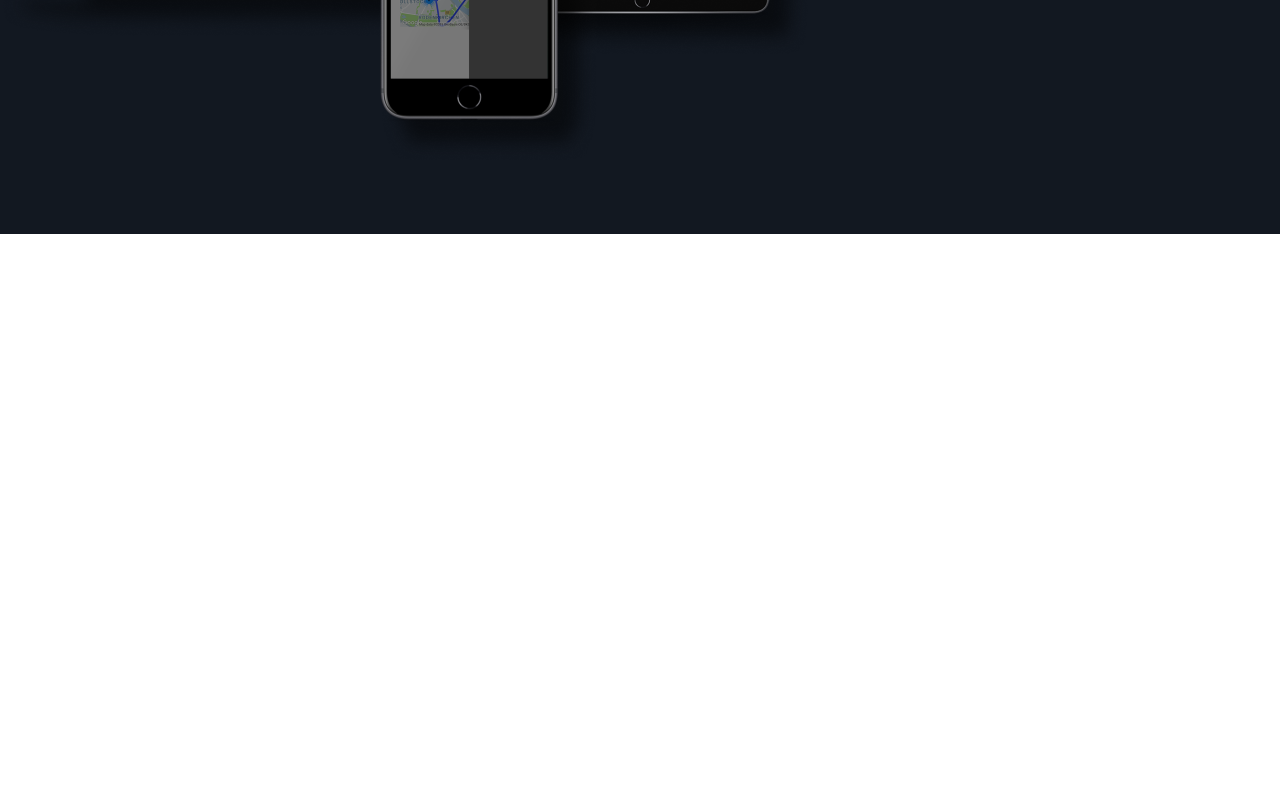
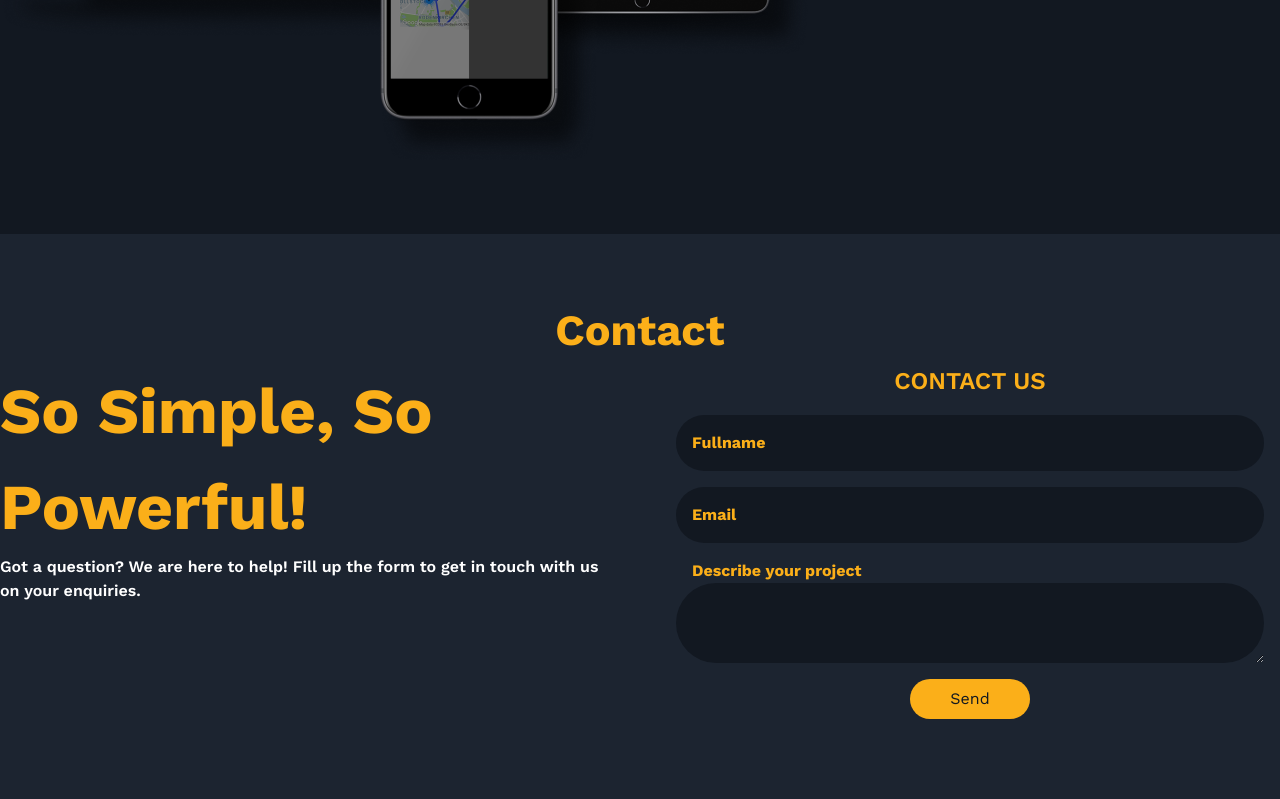
Before and after one commit to muradmolla/logistics, a Gatsby site: page / in a window 1280 px wide. Shown: the part 2852-3651 px from the top of the page. Before the commit the page ends 3086 px from the top, so only its background shows below. Built offline with nearby package versions, Linux system fonts and the light colour scheme; Gatsby itself is replaced by a stand-in of ours.

Commit message:
Contact Form

```diff
--- a/src/components/Contact.tsx
+++ b/src/components/Contact.tsx
@@ -1,11 +1,40 @@
  import React from "react"
+import { SectionController } from "../hooks/useSections";
 
- export default function Contact {
+ export default function Contact() {
     const section = "contact";
 
+    const content = new SectionController(section);
+
     return (
-        <section id={section} className="bg-blue">
-            <h2></h2>
+        <section id={section} className="bg-blue text-orange py-16">
+            <div className="container mx-auto">
+            <h2 className="text-center">{ content.contentFromPart("header") }</h2>
+            <div className="grid grid-col-1 lg:grid-cols-2 gap-20 lg:gap-10">
+                <div className="pr-3">
+                    <h1>{ content.contentFromPart("leftHeader") }</h1>
+                    <p className="text-white">{ content.contentFromPart("leftSubtext") }</p>
+                    </div>
+                <div>
+                    <h4 className="text-center">{ content.contentFromPart("FormHeader") }</h4>
+                    <form  name="contact" method="POST" data-netlify="true" className="contact-form">
+                        <div>
+                        <input className="bg-blue-dark" aria-label={ content.contentFromPart("formFullname" )} id="formName" type="text" name="Fullname" placeholder={ content.contentFromPart("formFullname" )}/>
+                        </div>
+                        <div>
+                        <input aria-label={ content.contentFromPart("formEmail" )} type="text" name="Email" placeholder={ content.contentFromPart("formEmail" )}/>
+                        </div>
+                        <div>
+                            <label htmlFor="formName" className="mx-4">{ content.contentFromPart("formTextarea") }</label>
+                        <textarea id="formContent" name="content"></textarea>
+                        </div>
+                        <div className="flex justify-center">
+                        <button className="px-10 py-2 rounded-3xl bg-orange text-blue-dark">{ content.contentFromPart("formSend")}</button>
+                        </div>
+                    </form>
+                </div>
+            </div>
+            </div>
         </section>
     );
  }
--- a/src/pages/index.tsx
+++ b/src/pages/index.tsx
@@ -4,6 +4,7 @@ import Navigation from "../components/Navigation"
 import Hero from "../components/Hero"
 import Features from "../components/Features"
 import Product from "../components/Product"
+import Contact from "../components/Contact"
 
 
 const IndexPage = () => {
@@ -14,6 +15,7 @@ const IndexPage = () => {
       <Hero />
       <Features />
       <Product />
+      <Contact />
     </main>
     </>
   )
--- /dev/null
+++ b/src/styles/sass/contactForm.sass
@@ -0,0 +1,14 @@
+.contact-form
+    >div
+        margin: 1rem
+    input, textarea
+        display: block
+        width: 100%
+        padding: 1rem
+        border-radius: 9999px
+        background: rgb(18 24 33)
+        &::placeholder
+            color: rgb(251 175 25)
+            font-weight: bold
+    label
+        font-weight: bold
--- a/src/styles/sass/index.sass
+++ b/src/styles/sass/index.sass
@@ -1 +1,2 @@
 @import ./globals
+@import ./contactForm
```
